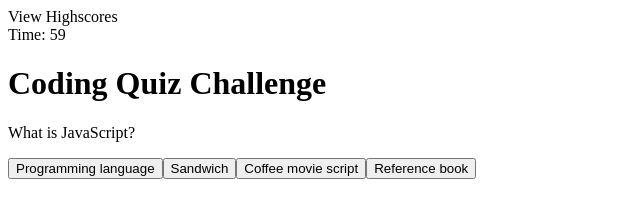
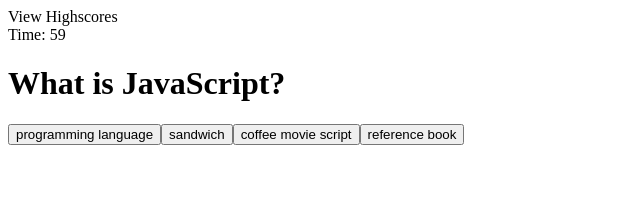
Before and after one commit to riraq/Code_Quiz, a plain HTML site: page index.html in a window 1280 px wide. Both pictures are taken after a click on the button "Start Quiz!". Shown: the whole page, without its empty margins (0-640 px from the left). Drawn offline with Linux system fonts and the light colour scheme.

Commit message:
added answer choices for questions, added more function to start button, added more function to what happens when a right or wrong answer is selected

```diff
--- a/assets/script.js
+++ b/assets/script.js
@@ -8,7 +8,14 @@ var quizBtn = document.querySelector(".button");
 var questions = ["What is JavaScript?", "What HTML element is used to link to a JavaScript file?", "Which is not used to declare a variable in JavaScript?", "What goes inside the parentheses of a function?", "What symbol is used to by the compiler to separate JavaScript statements?"];
 
 // array containing answers
-var answers = ["A programming language", "<script>", "be", "argument", ";"]
+var correctAnswers = ["programming language", "<script>", "be", "argument", ";"]
+
+var answers0 = ["programming language", "sandwich", "coffee movie script", "reference book"]
+var answers1 = ["<html>", "<script>", "<link>", "<java>"];
+var answers2 = ["var", "let", "be", "const"];
+var answers3 = ["conflict", "debate", "disagreement", "argument"];
+var answers4 = [";", ":", "/", "$"];
+var answersArray = [answers0, answers1, answers2, answers3, answers4];
 
 // create buttons for choices on quiz
 var btn1 = document.createElement("button");
@@ -17,29 +24,72 @@ var btn3 = document.createElement("button");
 var btn4 = document.createElement("button");
 var btnArray = [btn1, btn2, btn3, btn4];
 
+var btnContainer = document.querySelector(".button");
+
+var questionNumber = 0;
+
+var score = 0
+
+btnContainer.addEventListener("click", function(event){
+    event.stopPropagation();
+    // does not run while the timer = 0
+    console.log(timeLeft)
+    if (timeEl.textContent === 0 || timeEl.textContent === 60) {
+        return;
+    };
+
+    // sets element to whatever button is clicked
+    var element = event.target;
+
+    // changes the question and answers if the right answer is selected which is done by comparing the selected answer to the correct answer array
+    // ADD RIGHT AND WRONG TEXT UNDER BUTTONS WHEN ANSWERED, I THINK THIS WILL SOLVE THE PROBLEM TO MAKE THE ERROR FIRST EG (element.textContent !== correctAnswers[questionNumber] || questionNumber !== 5), (if wrong, then say wrong, else, say right)
+    if (element.textContent !== correctAnswers[questionNumber]) {
+        quizEl.children[3].textContent = "Wrong!";
+        score -= 5;
+        timeLeft -= 5
+    } else {
+        questionNumber++;
+        quizEl.children[0].textContent = questions[questionNumber];
+        quizBtn.children[0].textContent = answersArray[questionNumber][0];
+        quizBtn.children[1].textContent = answersArray[questionNumber][1];
+        quizBtn.children[2].textContent = answersArray[questionNumber][2];
+        quizBtn.children[3].textContent = answersArray[questionNumber][3];
+        quizEl.children[3].textContent = "Correct!";
+        score += 10;
+        };
+    });
+
 // function that starts a timer when the start button is clicked and clears when quiz is failed or ends
 function quizQuestions(){
     startBtn.remove();
-    quizEl.children[1].textContent = questions[0];
+    quizEl.children[0].textContent = questions[0];
+    quizEl.children[1].textContent = "";
+    var rightOrWrong = document.createElement("div");
+    quizEl.appendChild(rightOrWrong);
 
-    answers1 = ["Programming language", "Sandwich", "Coffee movie script", "Reference book"]
+    // change questions index when correct answer is selected
 
-    for (var i=0; i<btnArray.length; i++){
-        quizBtn.appendChild(btnArray[i]);
-        quizBtn.children[i].textContent = answers1[i]
+
+
+    for (var j=0; j<btnArray.length; j++){
+        // appends buttons to the question
+        quizBtn.appendChild(btnArray[j]);
+        //cycles through answers based on the array and puts the text into each button
+        quizBtn.children[j].textContent = answers0[j];
     };
 
 };
 
+var timeLeft = 60;
+
 // starts the timer countdown when the start quiz button is pressed
 function timerCount() {
-    var timeLeft = 60;
 
     var timeInterval = setInterval(function(){
         timeEl.textContent = "Time: " + timeLeft;
         timeLeft--;
 
-            if (timeLeft === -1) {
+            if (timeLeft <= -1) {
                 timeEl.textContent = "Time: 0";
                 clearInterval(timeInterval);
             };
@@ -48,7 +98,6 @@ function timerCount() {
 
 // event that starts quiz and timer
 startBtn.addEventListener("click", function(){
-
     timerCount();
     quizQuestions();
     }
--- a/index.html
+++ b/index.html
@@ -18,9 +18,9 @@
             Welcome to the Coding Quiz Challenge! When you click the start button below, the timer will start to countdown as you race to finish the quiz. But beware: each wrong answer will cause a time penalty. Can you get to the end as quickly as possible and get the highest score?
         </p>
 
-        <div class="button">
-            <button id="startBtn">Start Quiz!</button>
-        </div>
+        <button id="startBtn">Start Quiz!</button>
+
+        <div class="button"></div>
     </div>
 
     <script src="./assets/script.js"></script>
```
